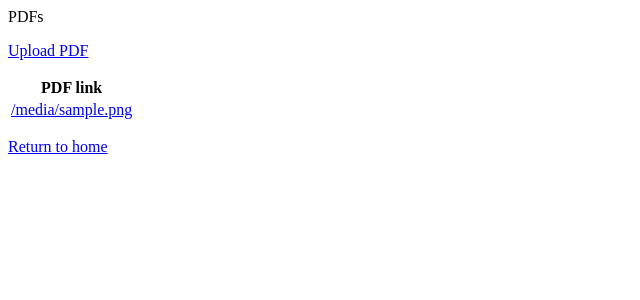
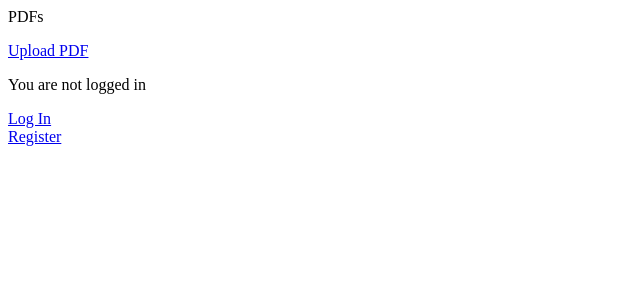
Before and after one commit to mishraanis/deepLogicAI, a Django app: page /pdfs/ in a window 1280 px wide. Shown: the top 300 px of the page, without its empty margins (0-640 px from the left). Run offline with Django 4.2, Linux system fonts and the light colour scheme; tables that the repository leaves empty hold one stand-in row (values such as "Sample post").

Commit message:
all done

```diff
--- a/templates/uploadDocuments/PdfDocumentList.html
+++ b/templates/uploadDocuments/PdfDocumentList.html
@@ -6,22 +6,34 @@
     <p>
     <a href="{% url 'uploadPdf' %}" class="btn btn-primary">Upload PDF</a>
     </p>
+    {% if user.is_authenticated %}
         <table class="table">
             <thead>
                 <tr>
                     <th>PDF link</th>
+                    <th>PDF text content</th>
                 </tr>
             </thead>
             <tbody>
                 {% for pdf in pdfs %}
+                    {% if user == pdf.owner %}
                         <tr>
                             <td>
-                        <a href="{{ pdf.file.url }}" target="_blank">{{ pdf.file.url }}</a>
+                                <a href="{{ pdf.file }}" target="_blank">{{ pdf.file }}</a>
+                            </td>
+                            <td>
+                                {{ pdf.text }}
                             </td>
                         </tr>
+                    {% endif %}
                 {% endfor %}
             </tbody>
 
         </table>
         <p><a href="{% url 'home' %}">Return to home</a></p>
+    {% else %}
+        <p>You are not logged in</p>
+        <a href="{% url 'login' %}">Log In<br/></a>
+        <a href="{% url 'signup' %}">Register</a>
+    {% endif %}
 {% endblock %}
--- a/templates/uploadDocuments/PdfDocumentUpload.html
+++ b/templates/uploadDocuments/PdfDocumentUpload.html
@@ -4,7 +4,7 @@
     {% block title %}PDF Upload{% endblock %}
     <form method="post" enctype="multipart/form-data">
       {% csrf_token %}
-        {{ form.as_p }}
+        {{ form.file }}
       <button type="submit" class="btn btn-primary">Upload</button>
     </form>
     {%  if url %}
--- a/uploadDocuments/forms.py
+++ b/uploadDocuments/forms.py
@@ -5,9 +5,9 @@ from .models import PdfDocument, JpgDocument
 class DocumentForm(forms.ModelForm):
     class Meta:
         model = PdfDocument
-        fields = 'file',
+        fields = 'file', 'owner', 'text'
 
 class JpgDocumentForm(forms.ModelForm):
     class Meta:
         model = JpgDocument
-        fields = 'image',
+        fields = 'image', 'owner', 'text'
```
Lines whose indentation alone changed are shown as unchanged.
